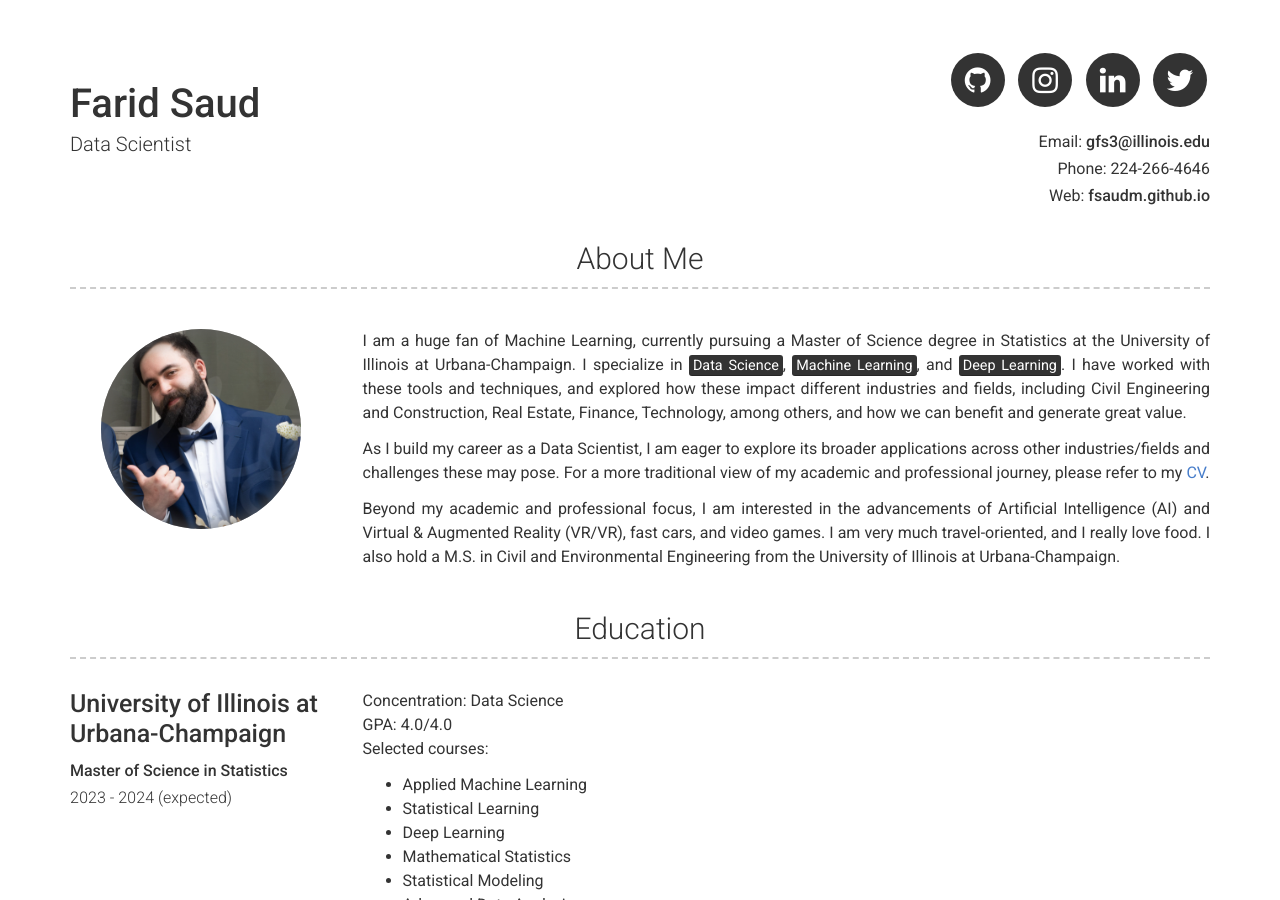
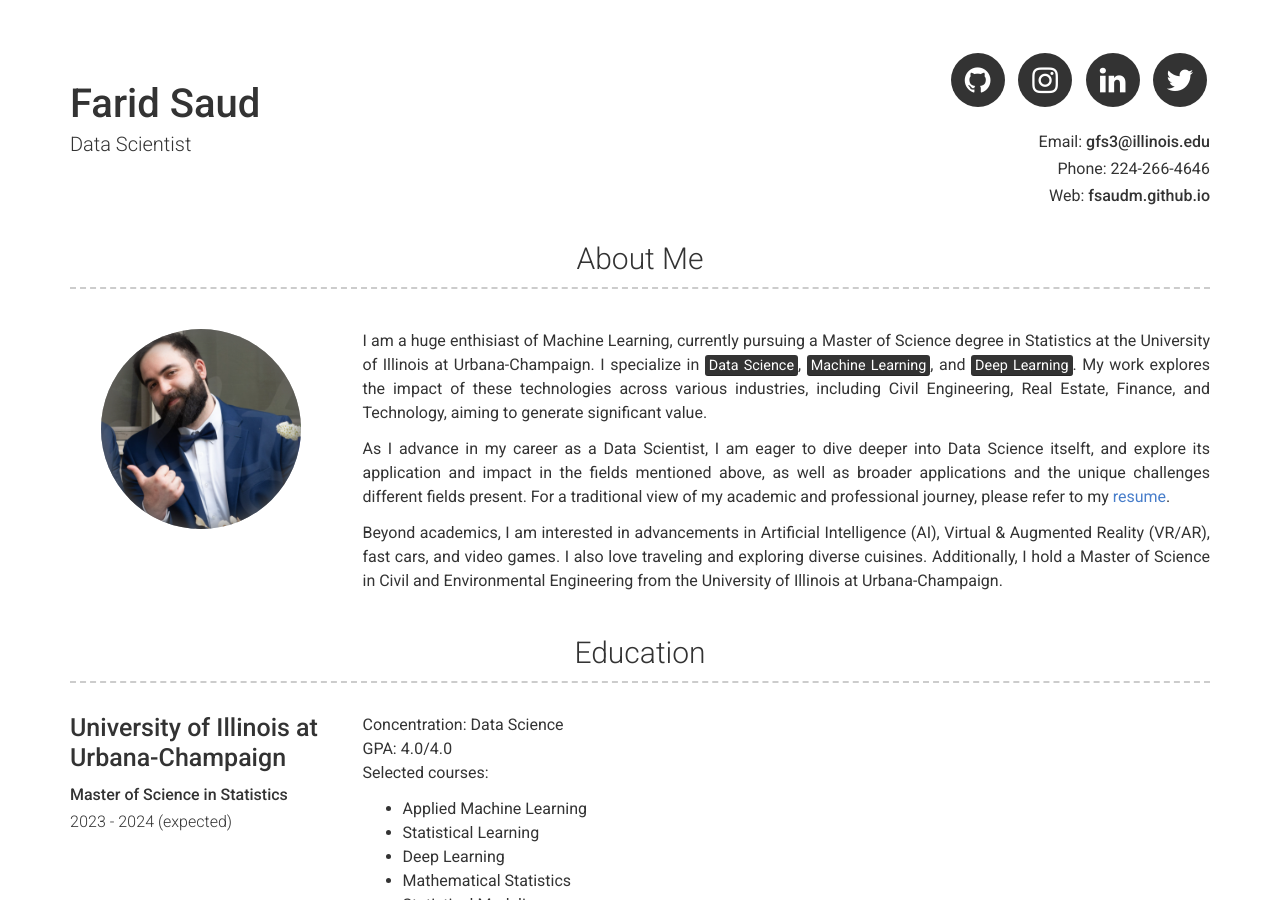
Before and after one commit to fsaudm/fsaudm.github.io, a Jekyll site: the page built from index.md, in a window 1280 px wide and 900 px high. Built offline with Jekyll 4.4.1, drawn with Linux system fonts in a browser that asks for light colours; some of the changed text lies outside the part shown.

Commit message:
added info to experience, skills, certifications and main

```diff
--- a/_config.yml
+++ b/_config.yml
@@ -25,14 +25,11 @@ linkedin_username: faridsaud
 # about_title: About Me (Use this to override about section title)
 about_profile_image: profile.jpg
 about_content: | # This will include new lines to allow paragraphs
-  I am a huge fan of Machine Learning, currently pursuing a Master of Science degree in Statistics at the University of Illinois at Urbana-Champaign. I specialize in <mark>Data Science</mark>, <mark>Machine Learning</mark>, and <mark>Deep Learning</mark>. I have worked with these tools and techniques, and explored how these impact different industries and fields, including Civil Engineering and Construction, Real Estate, Finance, Technology, among others, and how we can benefit and generate great value.
+  I am a huge enthisiast of Machine Learning, currently pursuing a Master of Science degree in Statistics at the University of Illinois at Urbana-Champaign. I specialize in <mark>Data Science</mark>, <mark>Machine Learning</mark>, and <mark>Deep Learning</mark>. My work explores the impact of these technologies across various industries, including Civil Engineering, Real Estate, Finance, and Technology, aiming to generate significant value.
 
+  As I advance in my career as a Data Scientist, I am eager to dive deeper into Data Science itselft, and explore its application and impact in the fields mentioned above, as well as broader applications and the unique challenges different fields present. For a traditional view of my academic and professional journey, please refer to my [resume](https://uofi.box.com/s/q1jzz2jo1bou04atrciunc2lwbo3wrj0).
 
-  As I build my career as a Data Scientist, I am eager to explore its broader applications across other industries/fields and challenges these may pose. For a more traditional view of my academic and professional journey, please refer to my [CV](https://uofi.box.com/s/q1jzz2jo1bou04atrciunc2lwbo3wrj0).
-
-
-  Beyond my academic and professional focus, I am interested in the advancements of Artificial Intelligence (AI) and Virtual & Augmented Reality (VR/VR), fast cars, and video games. I am very much travel-oriented, and I really love food. I also hold a M.S. in Civil and Environmental Engineering from the University of Illinois at Urbana-Champaign.
-
+  Beyond academics, I am interested in advancements in Artificial Intelligence (AI), Virtual & Augmented Reality (VR/AR), fast cars, and video games. I also love traveling and exploring diverse cuisines. Additionally, I hold a Master of Science in Civil and Environmental Engineering from the University of Illinois at Urbana-Champaign.
 
 # Within the realm of <mark>Construction Engineering and Management</mark>, I specialize in <mark>Project Management</mark>, <mark>Building Information Modeling (BIM)</mark>, and <mark>Virtual Design and Construction (VDC)</mark> and understanding their transformative potential in modern construction projects. I am actively seeking opportunities that allow me to expand my horizons and leverage these computational techniques to their full potential.
 
--- a/_data/certifications.yml
+++ b/_data/certifications.yml
@@ -3,14 +3,14 @@
   date: "May 2024"
   link: "https://ai.ncsa.illinois.edu/news-events/2024/05/2024-hackathon-winners-announced/"
   description: >
-    Awarded 3rd place (out of 50 participants) in the ASHBY PRIZE IN COMPUTATIONAL SCIENCE HACKATHON, a competition focused on using LLMs as a front-end to computational workflows. Awarded best presentation recognition for real-time data demo of product!
+    Awarded 3rd place (out of 50 participants) in the ASHBY Prize in Computational Science Hackathon, a competition focused on using LLMs as a front-end to computational workflows. Awarded best presentation recognition for real-time data demo of product!
 
 - title: "Illinois Statistics Datathon 2024: 4th Place"
   issuer: "Department of Statistics, UIUC, with Synchrony Financial"
   date: "April 2024"
   link: "https://stat.illinois.edu/datathon"
   description: >
-    Awarded 4th place (out of 345 participants) in the Illinois Statistics Datathon 2024, a 48-hour data analysis competition. You can read about our experience on this [post](https://www.linkedin.com/feed/update/urn:li:activity:7180625594085253120/).
+    Awarded 4th place (out of 345 participants) in the Illinois Statistics Datathon 2024, a 48-hour data analysis competition. The chanllenge consisted in analyzing a real-world dataset related to the Interactive Voice Response (IVR) System of Synchrony with over 1 million observations! Such analysis required extensive data pre-processing, exploratory data analysis (EDA), and feature engineering to identify and build key features, and crafting actionable business insights through Statistical Modeling (specifically, Logistic Regression, for its interpretable model) to make a tangible impact in the business domain. You can read about our experience on this [post](https://www.linkedin.com/feed/update/urn:li:activity:7180625594085253120/).
 
 - title: "Data Parallelism: How to Train Deep Learning Models on Multiple GPUs"
   issuer: "NVIDIA"
--- a/_includes/certifications.html
+++ b/_includes/certifications.html
@@ -1,5 +1,5 @@
 <div class="container certifications-container">
-  <h3>{{ site.certifications_title | default: "Certifications" }}</h3>
+  <h3>{{ site.certifications_title | default: "Awards & Certifications" }}</h3>
   {% for certification in site.data.certifications %}
     <div class="row clearfix certification">
       <div class="col-xs-12 col-sm-4 col-md-3 col-print-12 left-column">
```
Also changed, not shown: _data/experience.yml (+8 -8 lines).
